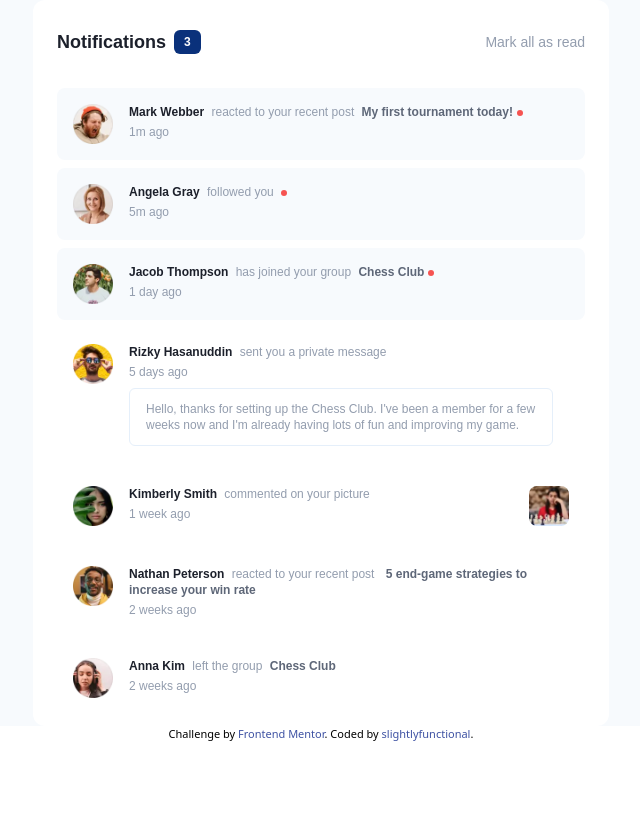
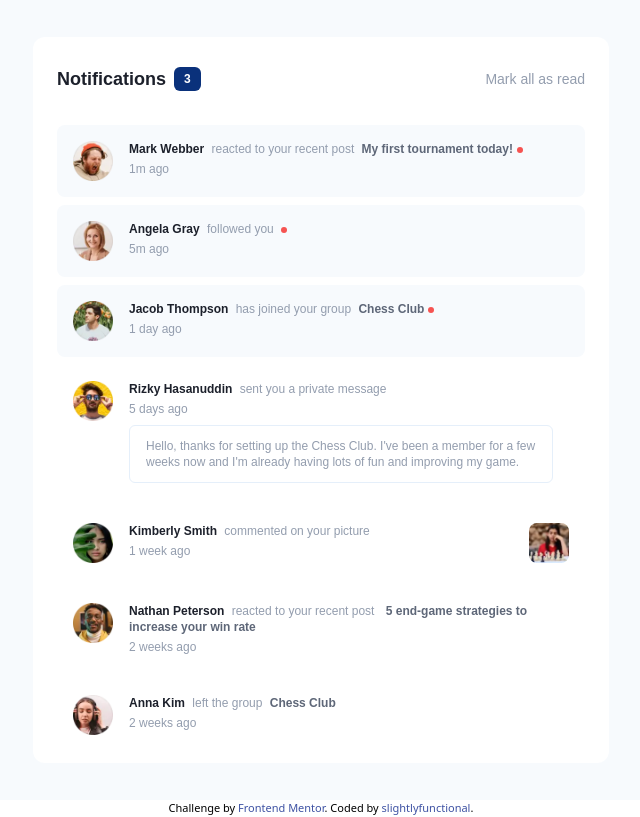
Before and after one commit to alexl8819/notifications-page, a website built with Parcel: page src/index.html in a window 1280 px wide. Shown: the whole page, without its empty margins (319-959 px from the left). Built offline with nearby package versions, Linux system fonts and the light colour scheme.

Commit message:
fix wrong min-height typo

```diff
--- a/src/index.html
+++ b/src/index.html
@@ -17,7 +17,7 @@
   </style>
 </head>
 <body>
-  <main class="flex flex-row justify-center items-center h-min-screen font-plus-jakarta-sans bg-very-light-grayish-blue">
+  <main class="flex flex-col justify-center items-center min-h-screen font-plus-jakarta-sans bg-very-light-grayish-blue">
     <div class="max-w-xs lg:max-w-xl w-full bg-white rounded-xl my-8 lg:my-0 py-3 px-3 lg:px-6">
       <noscript>
         <p class="text-center text-xs text-custom-red">Javascript must be enabled to view this page properly</p>
```
